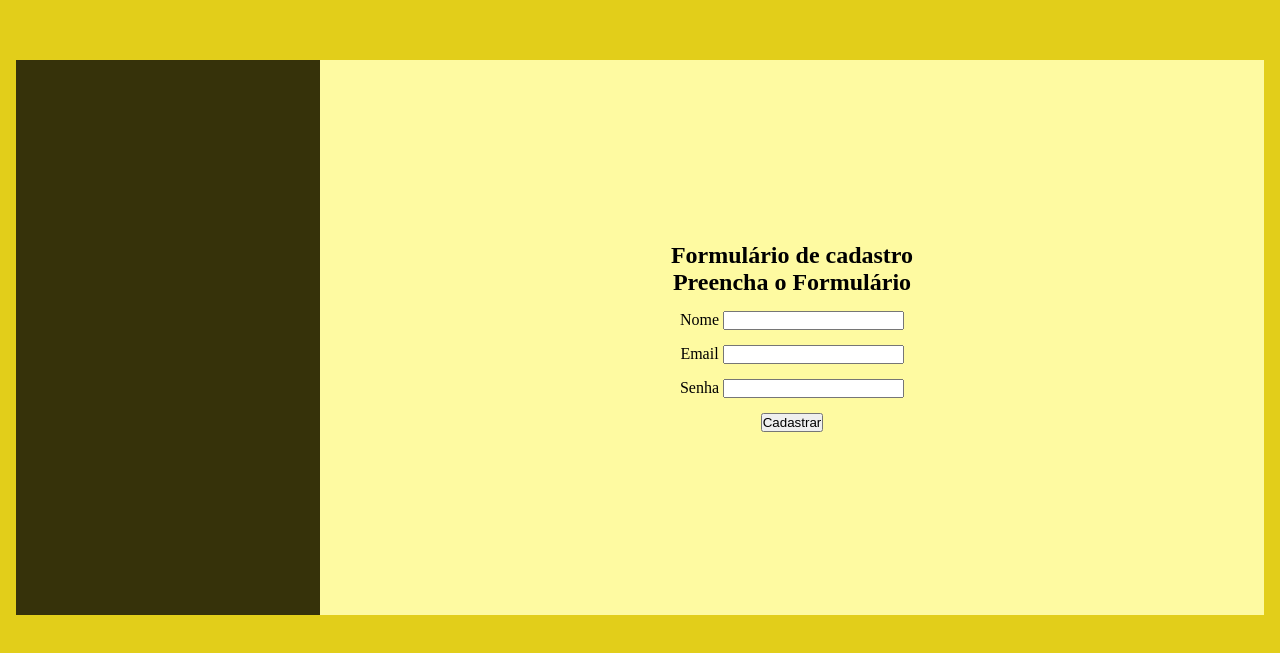
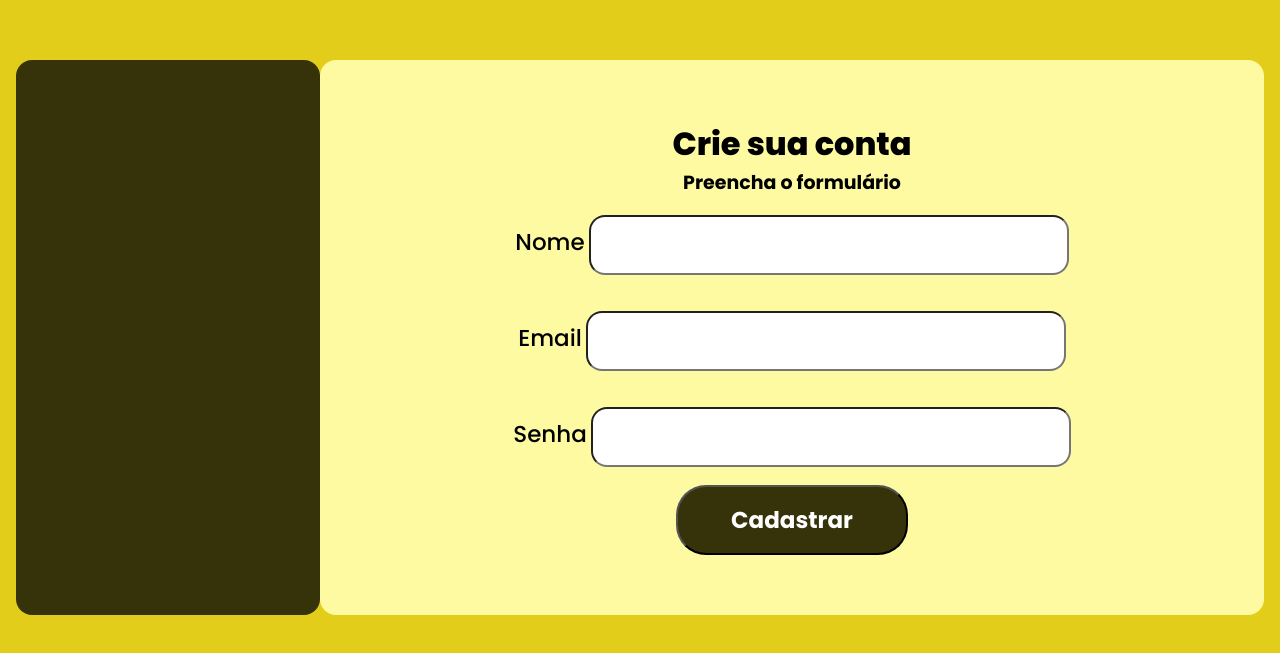
Before and after one commit to MateusPiresLino/formulario_ebac, a plain HTML site: page index.html in a window 1280 px wide. Shown: the part 175-828 px from the top of the page. Drawn offline with Linux system fonts and the light colour scheme.

Commit message:
realizado estilização no container_box_login e container_box_register

```diff
--- a/css/style.css
+++ b/css/style.css
@@ -1,47 +1,82 @@
-*
-{
+* {
+    /*reset*/
+    box-sizing: border-box;
+    text-decoration: none;
     margin: 0;
     padding: 0;
 }
-body
-{
-    overflow-x: hidden;
-    overflow-y: hidden;
+
+body {
+    /*alinhamento do containers*/
     display: flex;
     justify-content: center;
     align-items: center;
 }
 
-.container
-{
+.container {
+    /*Alinhamento dos conteiners_box*/
     display: flex;
-    justify-content: center;
+    justify-content:center;
     align-items: center;
     background-color: #E2CE1A;
+    height: 1024px;
     width: 1440px;
-    height: 1024px;
 }
 
-.container_box1
-{
+.container_box_login {
     width: 304px;
     height: 555px;
     background-color: #36320A;
-    display: flex;
+    border-radius: 16px;
 }
 
-.container_box2
-{
+.container_box_register {
+    /*Alinhamento de Title, sub_title e Divs*/
     display: flex;
     align-items:center;
     justify-content: center;
-    flex-direction:column;
+    flex-direction: column;
     width: 944px;
     height: 555px;
     background-color: #FEFAA1;
+    border-radius: 16px;
 }
 
-div
-{
-    margin-top:  15px;
+.Title_Register {
+    font-family: "poppins", sans-serif;
+    font-size: 32px;
+    font-weight:800;
 }
+
+.Sub_Title_Register {
+    font-family: "poppins", sans-serif;
+    font-size: 19px;
+    font-weight: 600;
+}
+
+.register_name, .register_email, .register_senha {
+    margin: 18px;
+}
+
+Div > input {
+    width: 480px;
+    height: 60px;
+    border-radius: 16px;
+}
+
+Div > label {
+    font-size: 23px;
+    font-family: "poppins", sans-serif;
+    font-weight: 500;
+}
+
+Div > button {
+    height: 70px;
+    width: 232px;
+    border-radius: 30px;
+    background-color: #36320A;
+    font-family: "poppins", sans-serif;
+    font-weight: 600;
+    font-size: 23px;
+    color: #fff;
+}
--- a/index.html
+++ b/index.html
@@ -5,25 +5,25 @@
         <meta name="viewport" content="width=device-width, initial-scale=1.0" />
         <title>Formulário</title>
         <link rel="stylesheet" href="./css/style.css" />
+        <link href="https://fonts.googleapis.com/css2?family=Poppins:wght@400;500;700;800&display=swap" rel="stylesheet">
     </head>
     <body>
         <form class="container" action="">
-            <section class="container_box1">
-            </section>
-            <section class="container_box2">
-                <h1>Formulário de cadastro</h1>
-                <h2>Preencha o Formulário</h2>
-                <div>
+        <section class="container_box_login"></section>
+        <section class="container_box_register">
+            <h1 class="Title_Register">Crie sua conta</h1>
+            <h2 class="Sub_Title_Register">Preencha o formulário</h2>
+            <div class="register_name">
                 <label for="user">Nome</label>
                 <input id="user" type="text" />
             </div>
-                <div>
+            <div class="register_email">
                 <label for="email">Email</label>
                 <input id="email" type="email" />
             </div>
-                <div>
+            <div class="register_senha">
                 <label for="senha">Senha</label>
-                    <input id="senha" type="password"/>
+                <input id="senha" type="password" />
             </div>
             <div>
                 <button type="submit">Cadastrar</button>
```
Lines whose indentation alone changed are shown as unchanged.
